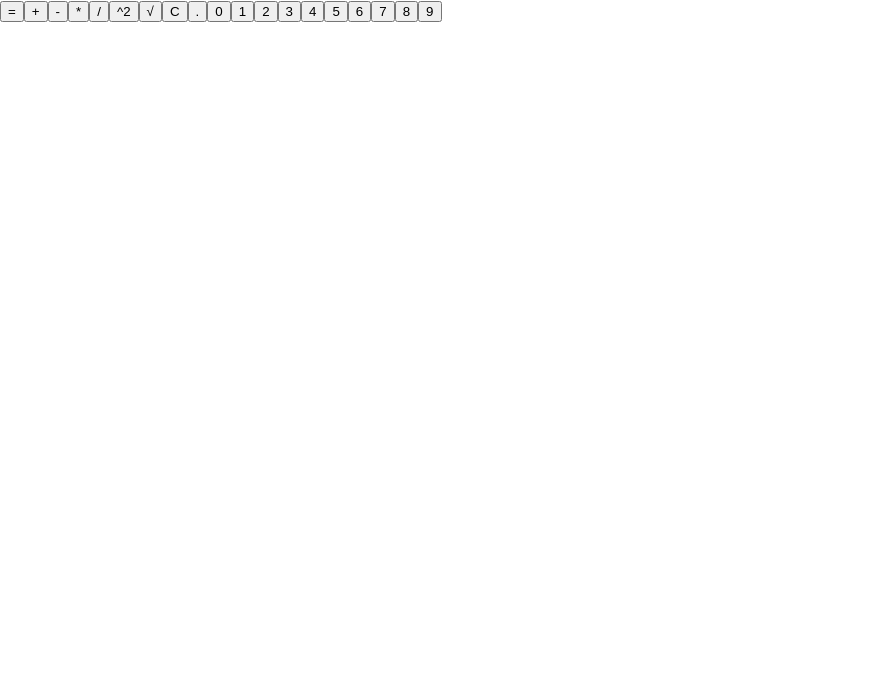
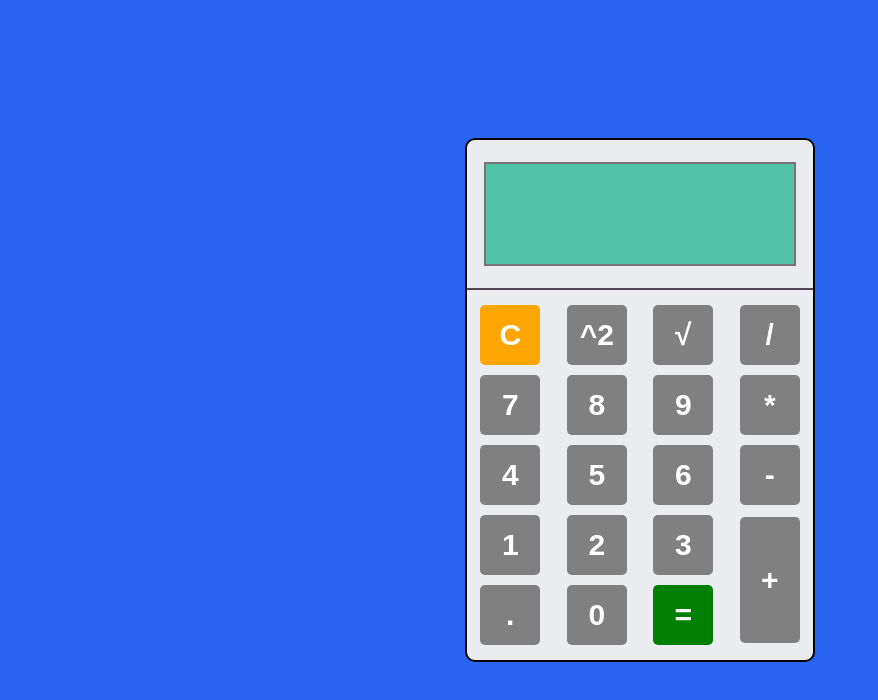
Before and after one commit to bobsabt/mycalculator, a React (Create React App) app: page / in a window 1280 px wide. Shown: the top 700 px of the page, without its empty margins (0-878 px from the left). Built offline with nearby package versions, Linux system fonts and the light colour scheme.

Commit message:
add css and screen

```diff
--- a/src/Components/Screen.jsx
+++ b/src/Components/Screen.jsx
@@ -1,11 +1,11 @@
-import React from 'react';
-
 const Screen = () => {
     return (
-        <div>
+        <div className="screen-container">
+            <div className="screen-content">
 
+            </div>
         </div>
-    );
+    )
 };
 
 export default Screen;
--- a/src/index.css
+++ b/src/index.css
@@ -1,13 +1,175 @@
-body {
+*{
+  box-sizing: border-box;
+  padding: 0;
   margin: 0;
-  font-family: -apple-system, BlinkMacSystemFont, 'Segoe UI', 'Roboto', 'Oxygen',
-    'Ubuntu', 'Cantarell', 'Fira Sans', 'Droid Sans', 'Helvetica Neue',
-    sans-serif;
-  -webkit-font-smoothing: antialiased;
-  -moz-osx-font-smoothing: grayscale;
 }
 
 code {
   font-family: source-code-pro, Menlo, Monaco, Consolas, 'Courier New',
     monospace;
 }
+
+body{
+  font-family: -apple-system, BlinkMacSystemFont, 'Segoe UI', 'Roboto', 'Oxygen',
+    'Ubuntu', 'Cantarell', 'Fira Sans', 'Droid Sans', 'Helvetica Neue',
+    sans-serif;
+  -webkit-font-smoothing: antialiased;
+  -moz-osx-font-smoothing: grayscale;
+  background-color: #2965f1;
+}
+
+.App {
+  display: flex;
+  justify-content: center;
+  align-items: center;
+  min-height: 100vh;
+  text-align: center;
+
+  padding: 20px;
+}
+
+.calculator-container{
+  border: 2px solid black;
+  background-color: #EBECf0;
+  border-radius: 10px;
+
+  width: 100%;
+  max-width: 350px;
+  height: 100%;
+  max-height: 540px;
+  margin:auto;
+}
+.screen-container{
+  display: flex;
+  justify-content: center;
+  align-items: center;
+
+  border-bottom: 2px solid rgb(83, 70, 83);
+  width: 100%;
+  height: 150px;
+}
+
+.screen-content{
+  position: relative;
+
+  width: 90%;
+  height: 70%;
+
+  border: 2px solid rgb(121, 115, 121);
+  background-color: rgb(80, 194, 165);
+}
+
+.screen-content h1{
+  position: absolute;
+  right: 0;
+  bottom: 0;
+
+  text-align: right;
+  font-size: 40px;
+  padding: 8px;
+}
+
+button{
+  height: 60px;
+  width: 60px;
+
+  font-size: 30px;
+  font-weight: bold;
+  color: white;
+
+  background-color: gray;
+  border: none;
+  padding: 10px;
+  border-radius: 5px;
+}
+
+button:active{
+  background-color: rgb(65, 65, 65);
+}
+
+.buttons-container{
+  display: grid;
+  align-items: center;
+  justify-items: center;
+
+  grid-template-areas:
+  "clear sqrtup sqrtdown devision"
+  "seven eight nine multiple"
+  "four five six subtraction"
+  "one two three plus"
+  "dot null eq plus";
+
+  width: 100%;
+  height: 350px;
+  margin-top: 10px;
+  margin-bottom: 10px;
+}
+
+.buttons-container :nth-child(1){
+  grid-area: eq;
+  background-color: green;
+}
+.buttons-container :nth-child(1):active{
+  background-color: rgb(3, 93, 3);
+}
+.buttons-container :nth-child(2){
+  grid-area: plus;
+  height: 90%;
+}
+.buttons-container :nth-child(3){
+  grid-area: subtraction;
+}
+.buttons-container :nth-child(4){
+  grid-area: multiple;
+}
+.buttons-container :nth-child(5){
+  grid-area: devision;
+}
+.buttons-container :nth-child(6){
+  grid-area: sqrtup;
+}
+.buttons-container :nth-child(7){
+  grid-area: sqrtdown;
+  padding: 0;
+}
+.buttons-container :nth-child(8){
+  grid-area: clear;
+  background-color: orange;
+}
+.buttons-container :nth-child(8):active{
+  background-color: rgb(168, 110, 3);
+}
+
+.buttons-container :nth-child(9){
+  grid-area: dot;
+}
+.buttons-container :nth-child(10){
+  grid-area: null;
+}
+.buttons-container :nth-child(11){
+  grid-area: one;
+}
+.buttons-container :nth-child(12){
+  grid-area: two;
+}
+.buttons-container :nth-child(13){
+  grid-area: three;
+}
+.buttons-container :nth-child(14){
+  grid-area: four;
+}
+.buttons-container :nth-child(15){
+  grid-area: five;
+}
+.buttons-container :nth-child(16){
+  grid-area: six;
+}
+
+@media screen and (max-width: 340px) {
+  button{
+    height: 50px;
+    width: 50px;
+
+    font-size: 20px;
+  }
+}
```
